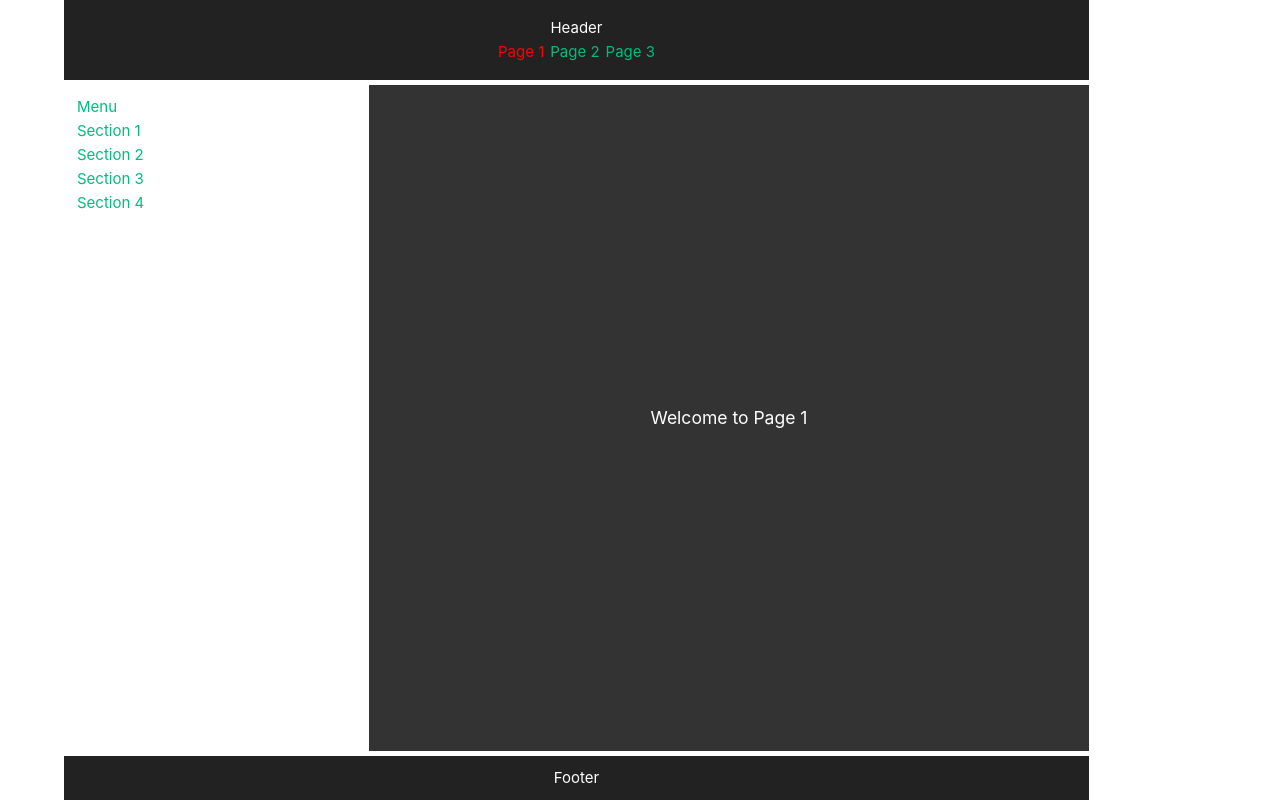
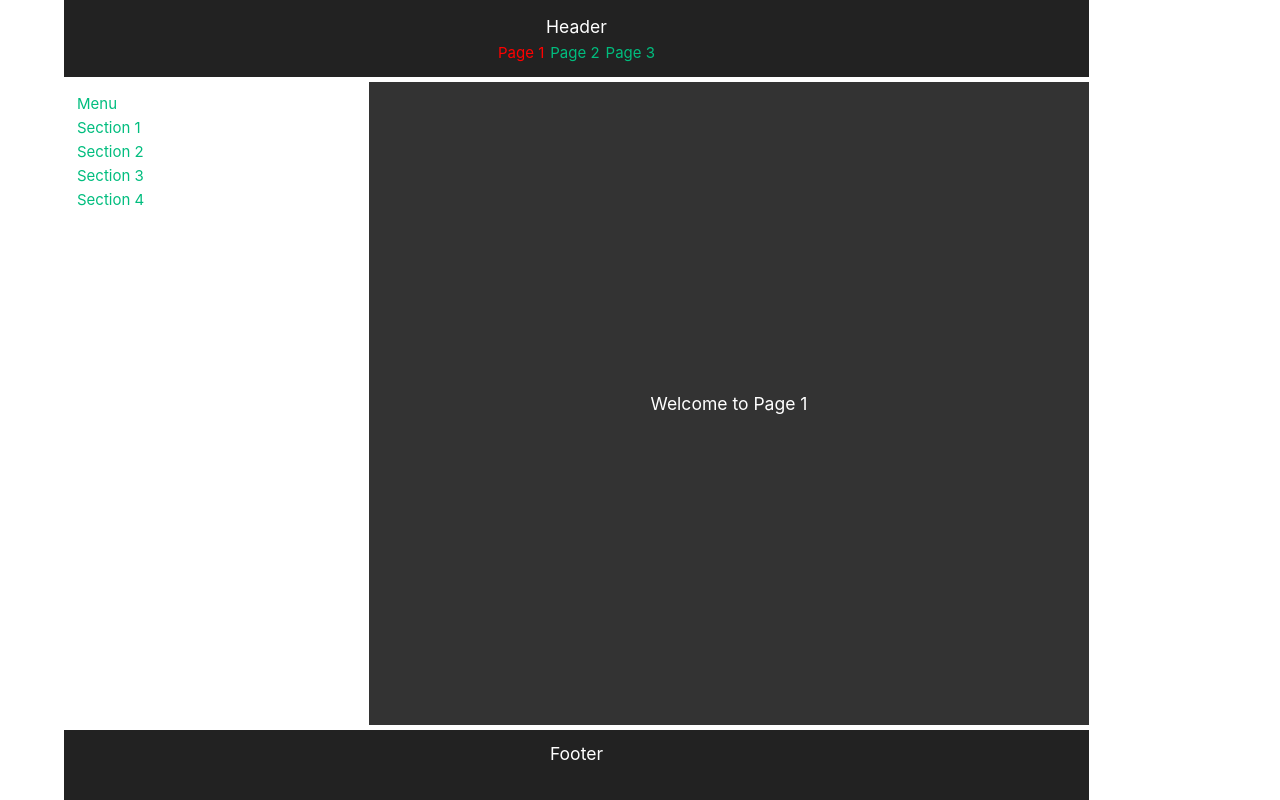
Before and after one commit to Thavrith-99/Ecommerce, a Vue app: page / in a window 1280 px wide. Built offline with nearby package versions, Linux system fonts and the light colour scheme.

Commit message:
Update EX1

```diff
--- a/src/App.vue
+++ b/src/App.vue
@@ -2,7 +2,7 @@
   <div id="app" class="container">
     <header class="header">
       <nav>
-        <p>Header</p>
+        <h3>Header</h3>
         <router-link to="/">Page 1</router-link>
         <router-link to="/page2">Page 2</router-link>
         <router-link to="/page3">Page 3</router-link>
@@ -21,7 +21,7 @@
     <main class="content">
       <router-view />
     </main>
-    <footer class="footer">Footer</footer>
+    <h3 class="footer">Footer</h3>
   </div>
 </template>
 
@@ -73,10 +73,11 @@
   padding: 10px;
 }
 
-.container > footer {
+.container > h3 {
   grid-area: footer;
   background-color: #222;
   color: white;
+  height: 70px;
   text-align: center;
   padding: 10px;
 }
```
